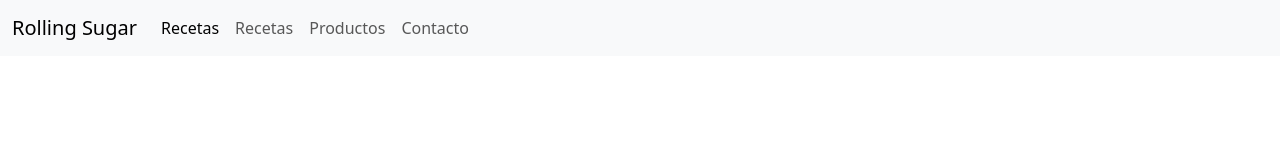
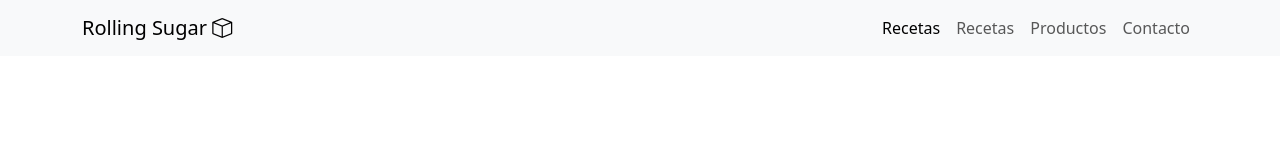
Before and after one commit to DNGG2003/rollingSugar-c13, a plain HTML site: page index.html in a window 1280 px wide. Drawn offline with nearby package versions, Linux system fonts and the light colour scheme.

Commit message:
agregamos los iconos de bootstrap y estilos en el navbar

```diff
--- a/index.html
+++ b/index.html
@@ -11,14 +11,18 @@
       integrity="sha384-4Q6Gf2aSP4eDXB8Miphtr37CMZZQ5oXLH2yaXMJ2w8e2ZtHTl7GptT4jmndRuHDT"
       crossorigin="anonymous"
     />
+    <link
+      rel="stylesheet"
+      href="https://cdn.jsdelivr.net/npm/bootstrap-icons@1.12.1/font/bootstrap-icons.min.css"
+    />
     <link rel="stylesheet" href="css/style.css" />
     <title>Rolling Sugar</title>
   </head>
   <body>
     <header>
       <nav class="navbar navbar-expand-lg bg-body-tertiary">
-        <div class="container-fluid">
-          <a class="navbar-brand" href="index.html">Rolling Sugar</a>
+        <div class="container">
+          <a class="navbar-brand" href="index.html">Rolling Sugar <i class="bi bi-box"></i></a>
           <button
             class="navbar-toggler"
             type="button"
@@ -31,7 +35,7 @@
             <span class="navbar-toggler-icon"></span>
           </button>
           <div class="collapse navbar-collapse" id="navbarSupportedContent">
-            <ul class="navbar-nav me-auto mb-2 mb-lg-0">
+            <ul class="navbar-nav ms-auto mb-2 mb-lg-0">
               <li class="nav-item">
                 <a class="nav-link active" aria-current="page" href="#"
                   >Recetas</a
```
